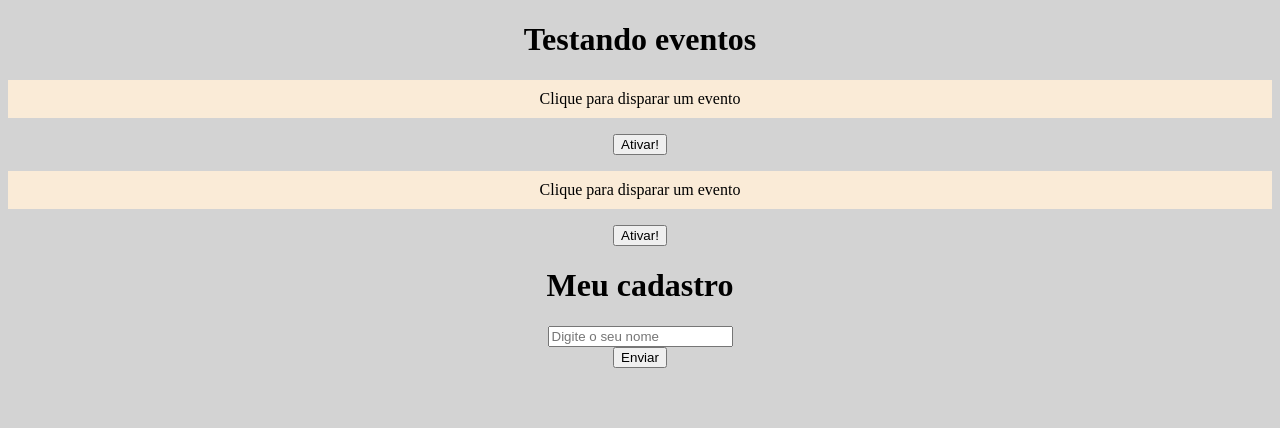
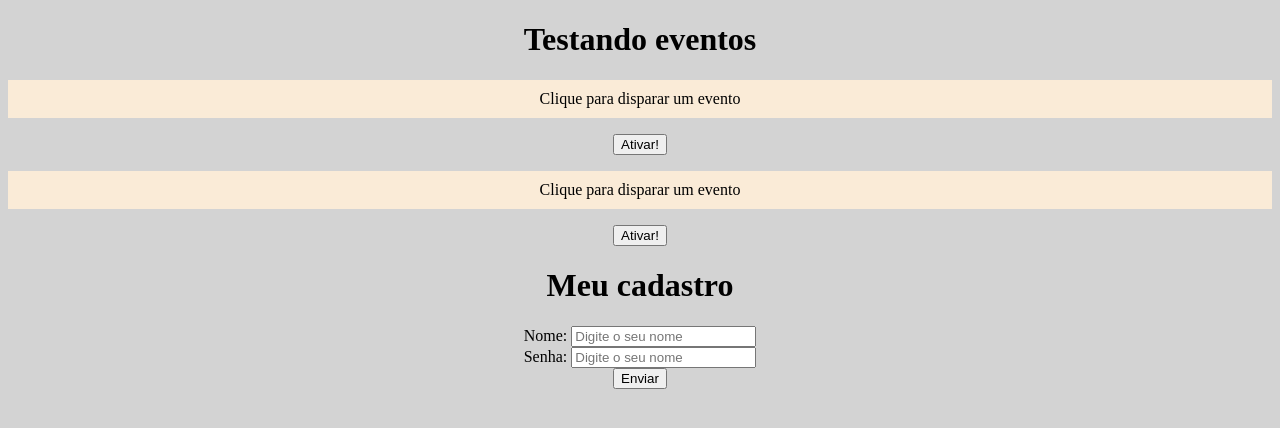
Before and after one commit to SilasFas/React-studies-2, a React (Create React App) app: page / in a window 1280 px wide. Shown: the top 428 px of the page. Built offline with nearby package versions, Linux system fonts and the light colour scheme.

Commit message:
useState

```diff
--- a/src/components/Form.js
+++ b/src/components/Form.js
@@ -1,8 +1,14 @@
+import { useState } from "react"
+
 export const Form = () => {
+
+    const [name, setName] = useState('')
+    const [password, setPassword] = useState('')
 
     const cadastraUsuario = (event) => {
         event.preventDefault()
         console.log('cadastrou o usuário')
+        console.log(`Usuario: ${name} e senha: ${password}`)
     }
 
     return (
@@ -10,7 +16,25 @@ export const Form = () => {
             <h1>Meu cadastro</h1>
             <form onSubmit={cadastraUsuario}>
                 <div>
-                    <input type="text" placeholder="Digite o seu nome" />
+                    <label htmlFor="name">Nome: </label>
+                    <input
+                        type="text"
+                        placeholder="Digite o seu nome"
+                        name="name"
+                        id="name"
+                        onChange={(event) => setName(event.target.value)}
+                    />
+                </div>
+                <div>
+                    <label htmlFor="password">Senha: </label>
+                    <input
+                        type="password"
+                        placeholder="Digite o seu nome"
+                        name="password"
+                        id="password"
+                        onChange={(event) => setPassword(event.target.value)}
+                    />
+
                 </div>
                 <div>
                     <input type="submit" value="Enviar" />
@@ -18,5 +42,4 @@ export const Form = () => {
             </form>
         </div>
     )
-
 }
```
